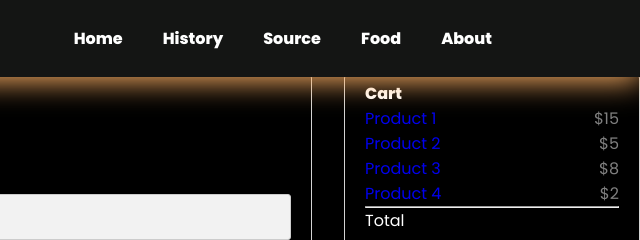
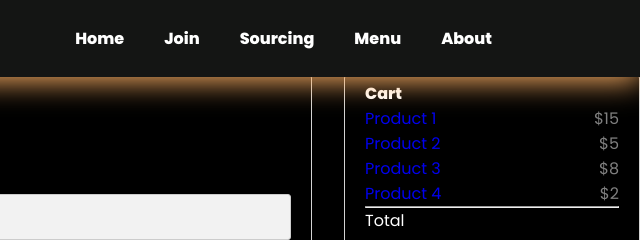
Before and after one commit to Xerass/intComp_website.github.io, a plain HTML site: page checkout/checkout.html in a window 1280 px wide. Shown: the top 240 px of the page, 640-1280 px from the left. Drawn offline with Linux system fonts and the light colour scheme.

Commit message:
Update checkout.html

```diff
--- a/checkout/checkout.html
+++ b/checkout/checkout.html
@@ -12,11 +12,11 @@
     <div class="bx  bx-menu" id="menu-icon"></div>
 
     <ul class="nav">
-        <li><a href="../index.html">Home</a></li>
-        <li><a href="#history">History</a></li>
-        <li><a href="#source">Source</a></li>
-        <li><a href="#Food">Food</a></li>
-        <li><a href="#About">About</a></li>
+          <li><a href="../index.html">Home</a></li>
+          <li><a href="../job/job.html">Join</a></li>
+          <li><a href="../source/source.html">Sourcing</a></li>
+          <li><a href="../menu/menu.html">Menu</a></li>
+          <li><a href="../about/about.html">About</a></li>
     </ul>
 </header>
   </section>
```
